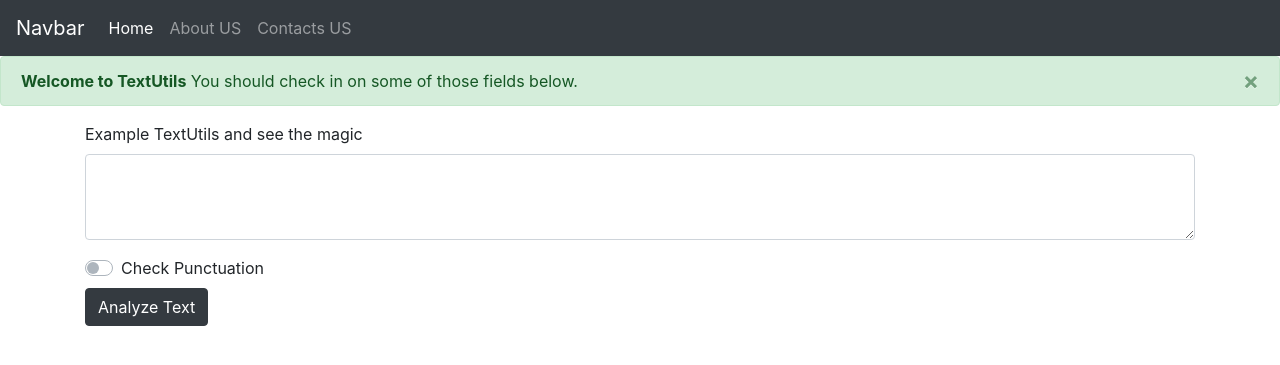
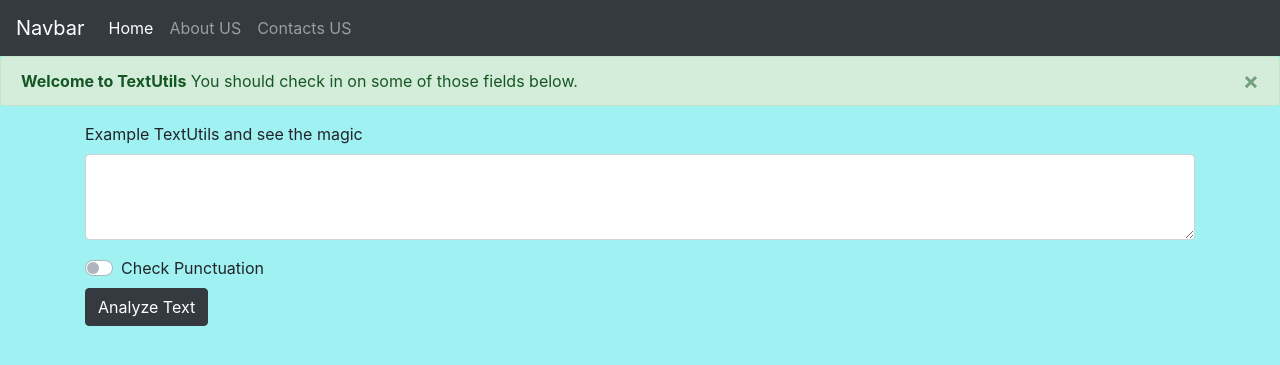
Before and after one commit to NIDHISH99444/TextUtilsDjango, a Django app: page / in a window 1280 px wide. Shown: the top 365 px of the page. Run offline with Django 3.2, Linux system fonts and the light colour scheme; some libraries are stand-ins or nearby versions.

Commit message:
Update index.html
Add background color in Text Utils Website>>>:)

```diff
--- a/templates/index.html
+++ b/templates/index.html
@@ -11,6 +11,11 @@
         integrity="sha384-JcKb8q3iqJ61gNV9KGb8thSsNjpSL0n8PARn9HuZOnIxN0hoP+VmmDGMN5t9UJ0Z" crossorigin="anonymous">
 
     <title>TextUtils</title>
+    <style>
+     body{
+            background-color: rgb(160, 241, 241);
+        }
+    </style>
 </head>
 
 <body>
```
